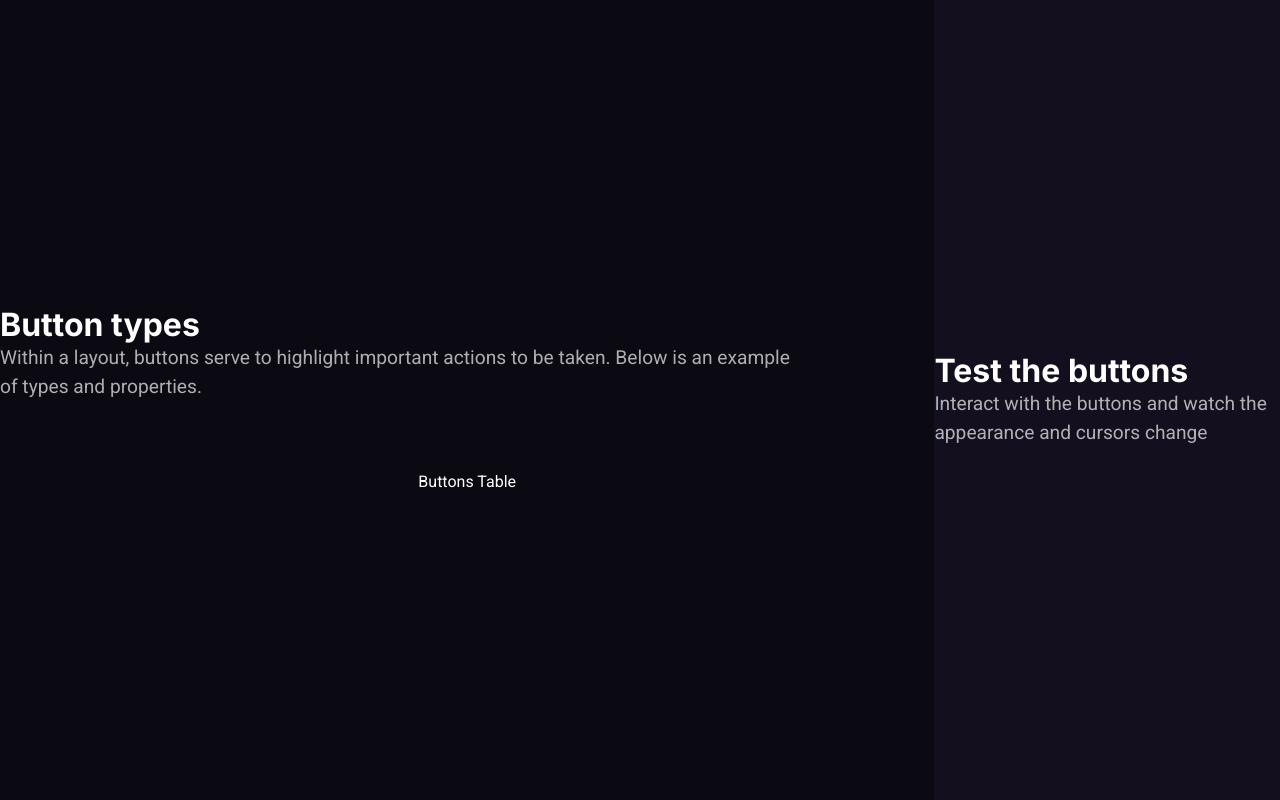
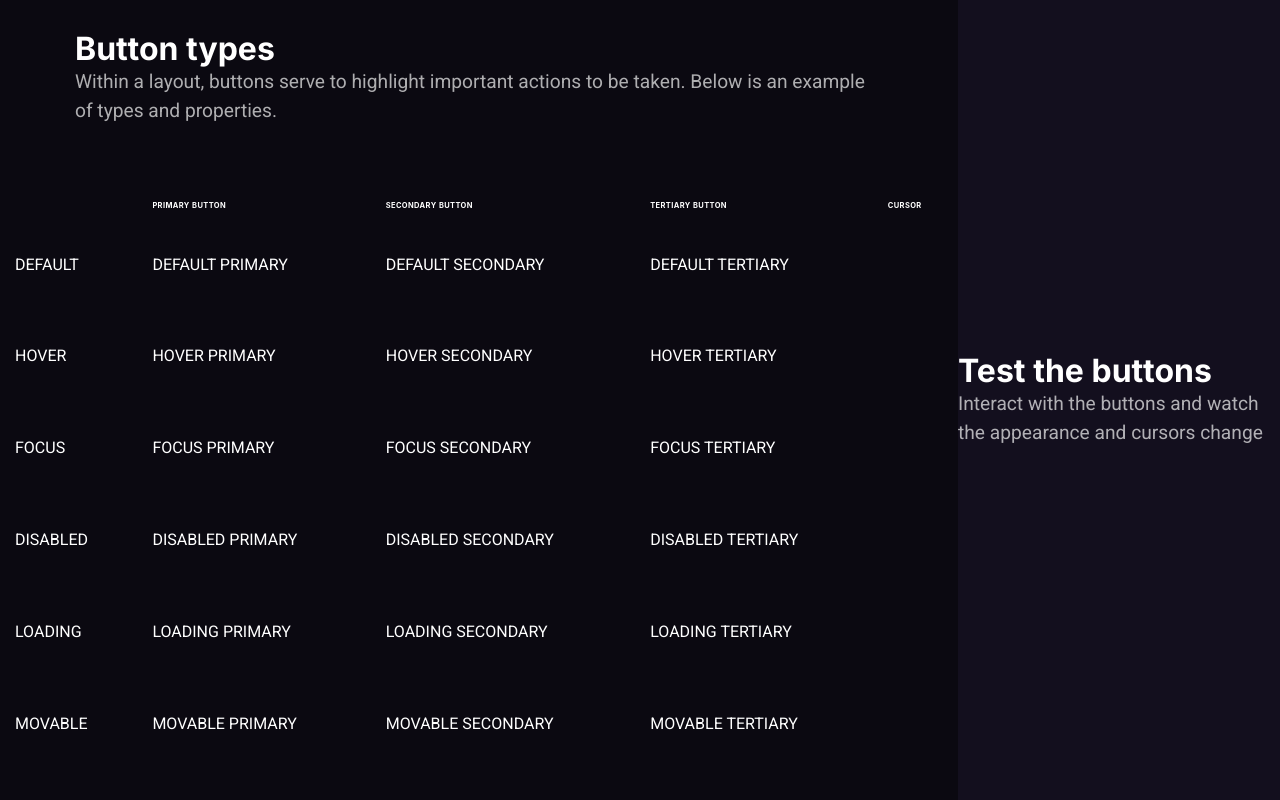
Before and after one commit to jairo-sousa/boracodar-3-buttons, a React (Vite) app: page / in a window 1280 px wide. Built offline with nearby package versions, Linux system fonts and the light colour scheme.

Commit message:
feat: set Buttons Structure

```diff
--- a/src/App.tsx
+++ b/src/App.tsx
@@ -16,9 +16,10 @@ function App() {
 	return (
 		<Flex className="App">
 			<Flex
+				as="section"
 				direction="column"
-				as="section"
 				justify="center"
+				align="center"
 				gap="6.8rem"
 				flex={1}
 			>
--- a/src/components/Buttons.tsx
+++ b/src/components/Buttons.tsx
@@ -1,7 +1,41 @@
+import {
+	Table,
+	Thead,
+	Tbody,
+	Tr,
+	Th,
+	Td,
+	TableContainer,
+} from "@chakra-ui/react";
+
+import { ButtonTable } from "../utils/ButtonTable";
+
 export function Buttons() {
 	return (
-		<main>
-			<h1>Buttons Table</h1>
-		</main>
+		<TableContainer as="main">
+			<Table variant="unstyled" w="95.8rem" h="57.6rem">
+				<Thead>
+					<Tr>
+						<Th></Th>
+						{ButtonTable.ColsHead.map((th, i) => {
+							return <Th key={`${th}-${i}`}>{th}</Th>;
+						})}
+					</Tr>
+				</Thead>
+				<Tbody>
+					{ButtonTable.RowsHead.map((row, i) => {
+						return (
+							<Tr key={`${row}-${i}`}>
+								<Td>{row}</Td>
+
+								{ButtonTable.RowsBody.map((cell, i) => {
+									return <Td key={`${cell}-${i}`}>{`${row} ${cell}`}</Td>;
+								})}
+							</Tr>
+						);
+					})}
+				</Tbody>
+			</Table>
+		</TableContainer>
 	);
 }
```
